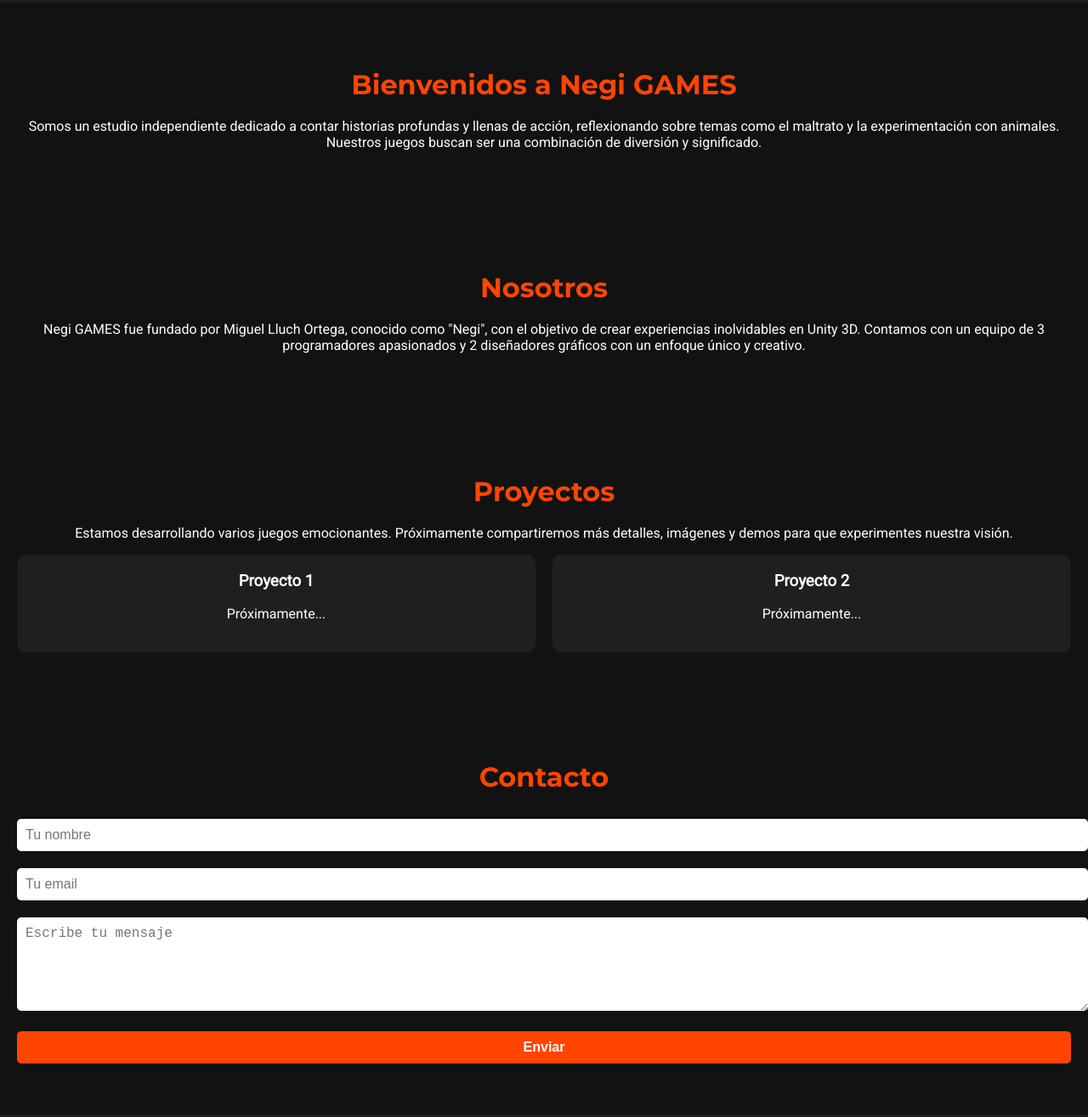
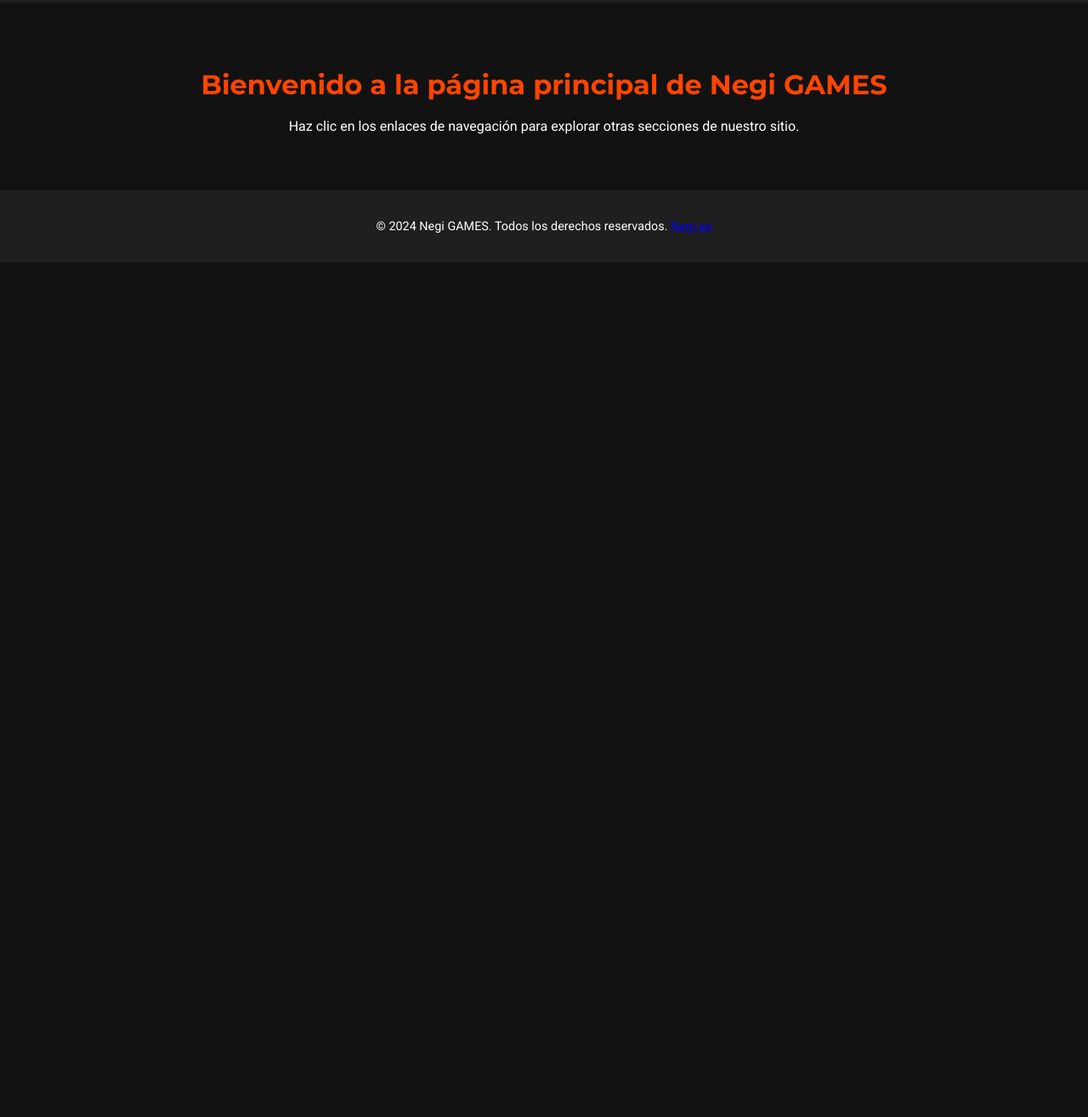
Before and after one commit to NegiGames/website, a plain HTML site: page INDEX.HTML in a window 1280 px wide. Shown: the part 120-1435 px from the top of the page at 85% size. After the commit the page ends 800 px from the top, so only its background shows below. Drawn offline with Linux system fonts and the light colour scheme.

Commit message:
Update INDEX.HTML

```diff
--- a/INDEX.HTML
+++ b/INDEX.HTML
@@ -81,46 +81,16 @@
     <header>
         <h1>Negi GAMES</h1>
         <nav>
-            <a href="#inicio">Inicio</a>
-            <a href="#nosotros">Nosotros</a>
-            <a href="#proyectos">Proyectos</a>
-            <a href="#contacto">Contacto</a>
+            <a href="index.html">Inicio</a>
+            <a href="nosotros.html">Nosotros</a>
+            <a href="proyectos.html">Proyectos</a>
+            <a href="contacto.html">Contacto</a>
         </nav>
     </header>
 
-    <section id="inicio">
-        <h2>Bienvenidos a Negi GAMES</h2>
-        <p>Somos un estudio independiente dedicado a contar historias profundas y llenas de acción, reflexionando sobre temas como el maltrato y la experimentación con animales. Nuestros juegos buscan ser una combinación de diversión y significado.</p>
-    </section>
-
-    <section id="nosotros">
-        <h2>Nosotros</h2>
-        <p>Negi GAMES fue fundado por Miguel Lluch Ortega, conocido como "Negi", con el objetivo de crear experiencias inolvidables en Unity 3D. Contamos con un equipo de 3 programadores apasionados y 2 diseñadores gráficos con un enfoque único y creativo.</p>
-    </section>
-
-    <section id="proyectos">
-        <h2>Proyectos</h2>
-        <p>Estamos desarrollando varios juegos emocionantes. Próximamente compartiremos más detalles, imágenes y demos para que experimentes nuestra visión.</p>
-        <div class="projects">
-            <div class="project-card">
-                <h3>Proyecto 1</h3>
-                <p>Próximamente...</p>
-            </div>
-            <div class="project-card">
-                <h3>Proyecto 2</h3>
-                <p>Próximamente...</p>
-            </div>
-        </div>
-    </section>
-
-    <section id="contacto">
-        <h2>Contacto</h2>
-        <form action="#" method="POST">
-            <input type="text" name="nombre" placeholder="Tu nombre" required>
-            <input type="email" name="email" placeholder="Tu email" required>
-            <textarea name="mensaje" rows="5" placeholder="Escribe tu mensaje" required></textarea>
-            <button type="submit">Enviar</button>
-        </form>
+    <section>
+        <h2>Bienvenido a la página principal de Negi GAMES</h2>
+        <p>Haz clic en los enlaces de navegación para explorar otras secciones de nuestro sitio.</p>
     </section>
 
     <footer>
```
